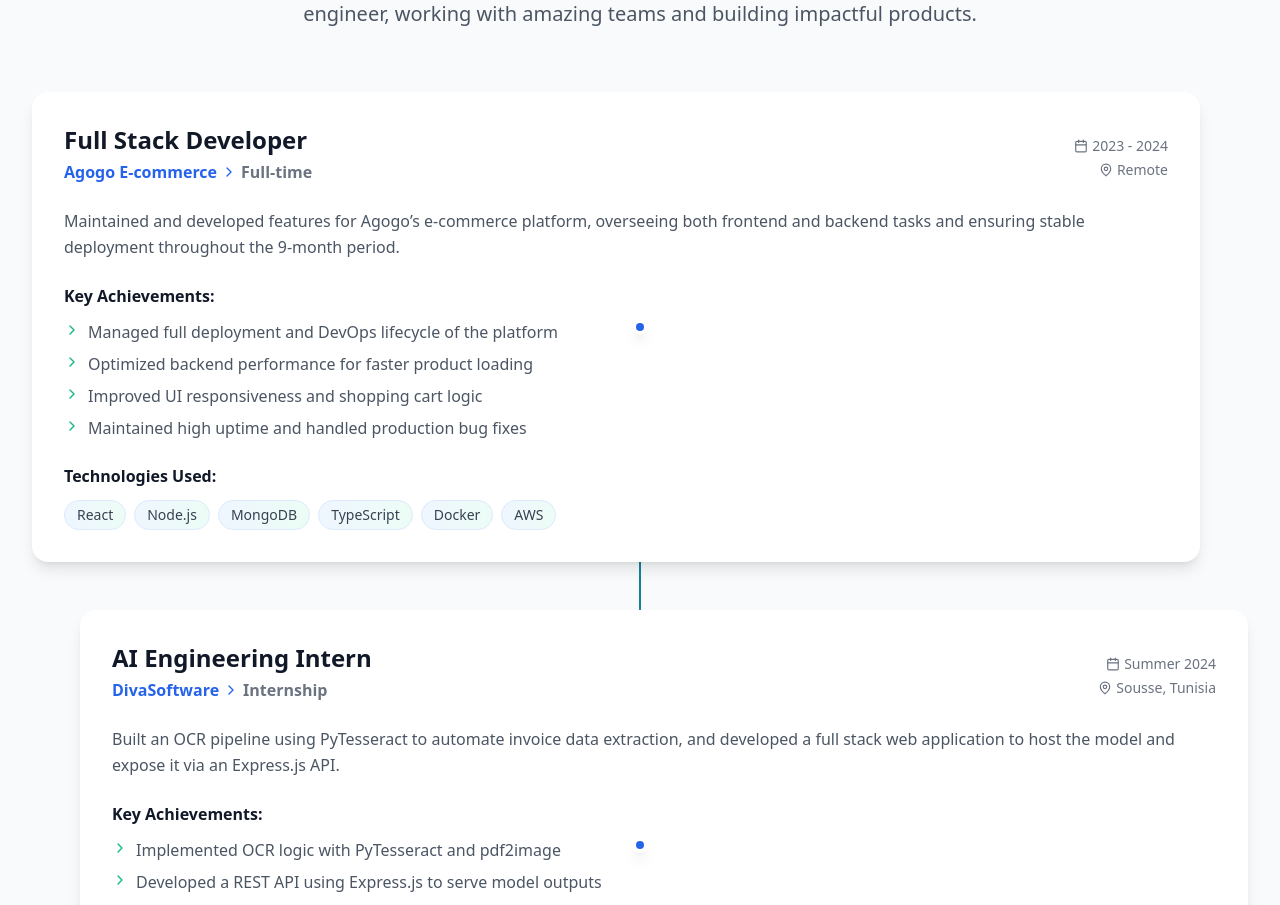
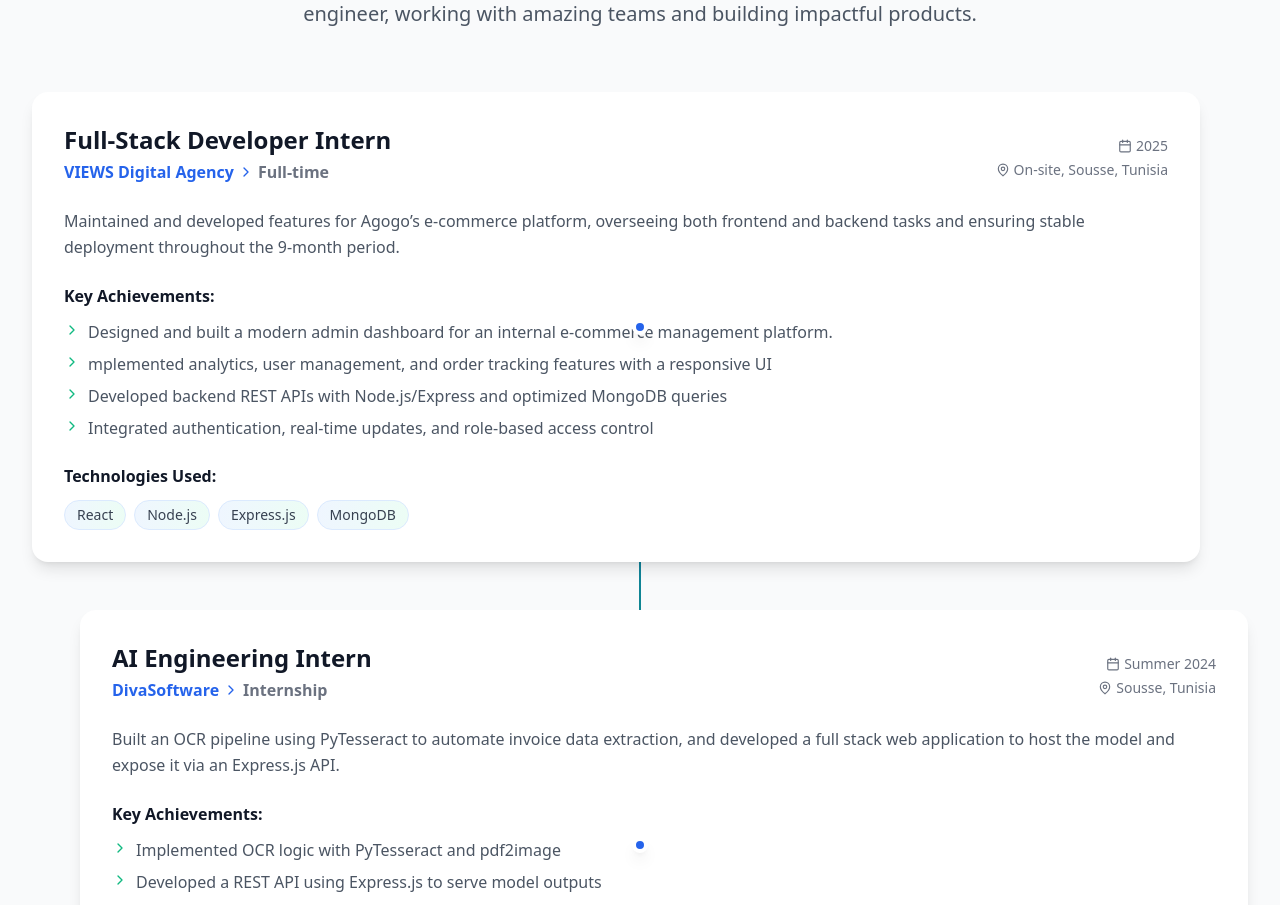
Before and after one commit to adem-loghmari/Portfolio, a React (Vite) app: page / in a window 1280 px wide. Shown: the part 2184-3089 px from the top of the page. Built offline with nearby package versions, Linux system fonts and the light colour scheme.

Commit message:
changing path and a placeholder description

```diff
--- a/src/components/Experience.tsx
+++ b/src/components/Experience.tsx
@@ -3,26 +3,24 @@ import { Calendar, MapPin, ChevronRight } from "lucide-react";
 const Experience = () => {
   const experiences = [
     {
-      title: "Full Stack Developer",
-      company: "Agogo E-commerce",
-      location: "Remote",
-      period: "2023 - 2024",
+      title: "Full-Stack Developer Intern",
+      company: "VIEWS Digital Agency",
+      location: "On-site, Sousse, Tunisia",
+      period: "2025",
       type: "Full-time",
       description:
         "Maintained and developed features for Agogo’s e-commerce platform, overseeing both frontend and backend tasks and ensuring stable deployment throughout the 9-month period.",
       achievements: [
-        "Managed full deployment and DevOps lifecycle of the platform",
-        "Optimized backend performance for faster product loading",
-        "Improved UI responsiveness and shopping cart logic",
-        "Maintained high uptime and handled production bug fixes",
+        "Designed and built a modern admin dashboard for an internal e-commerce management platform.",
+        "mplemented analytics, user management, and order tracking features with a responsive UI",
+        "Developed backend REST APIs with Node.js/Express and optimized MongoDB queries",
+        "Integrated authentication, real-time updates, and role-based access control",
       ],
       technologies: [
         "React",
         "Node.js",
+        "Express.js",
         "MongoDB",
-        "TypeScript",
-        "Docker",
-        "AWS",
       ],
     },
     {
--- a/src/components/Hero.tsx
+++ b/src/components/Hero.tsx
@@ -22,7 +22,7 @@ const Hero = () => {
           <div className="mb-8 animate-fade-in-up">
             <div className="w-32 h-32 mx-auto rounded-full bg-gradient-to-r from-blue-500 to-emerald-500 p-1">
               <div className="w-full h-full rounded-full bg-gray-200 flex items-center justify-center text-4xl font-bold text-gray-700">
-                <img src="./src/components/assets/pfp.jpg" alt="Profile" className="w-full h-full rounded-full object-cover object-top" />
+                <img src="src/components/assets/pfp.jpg" alt="Profile" className="w-full h-full rounded-full object-cover object-top" />
               </div>
             </div>
           </div>
```
